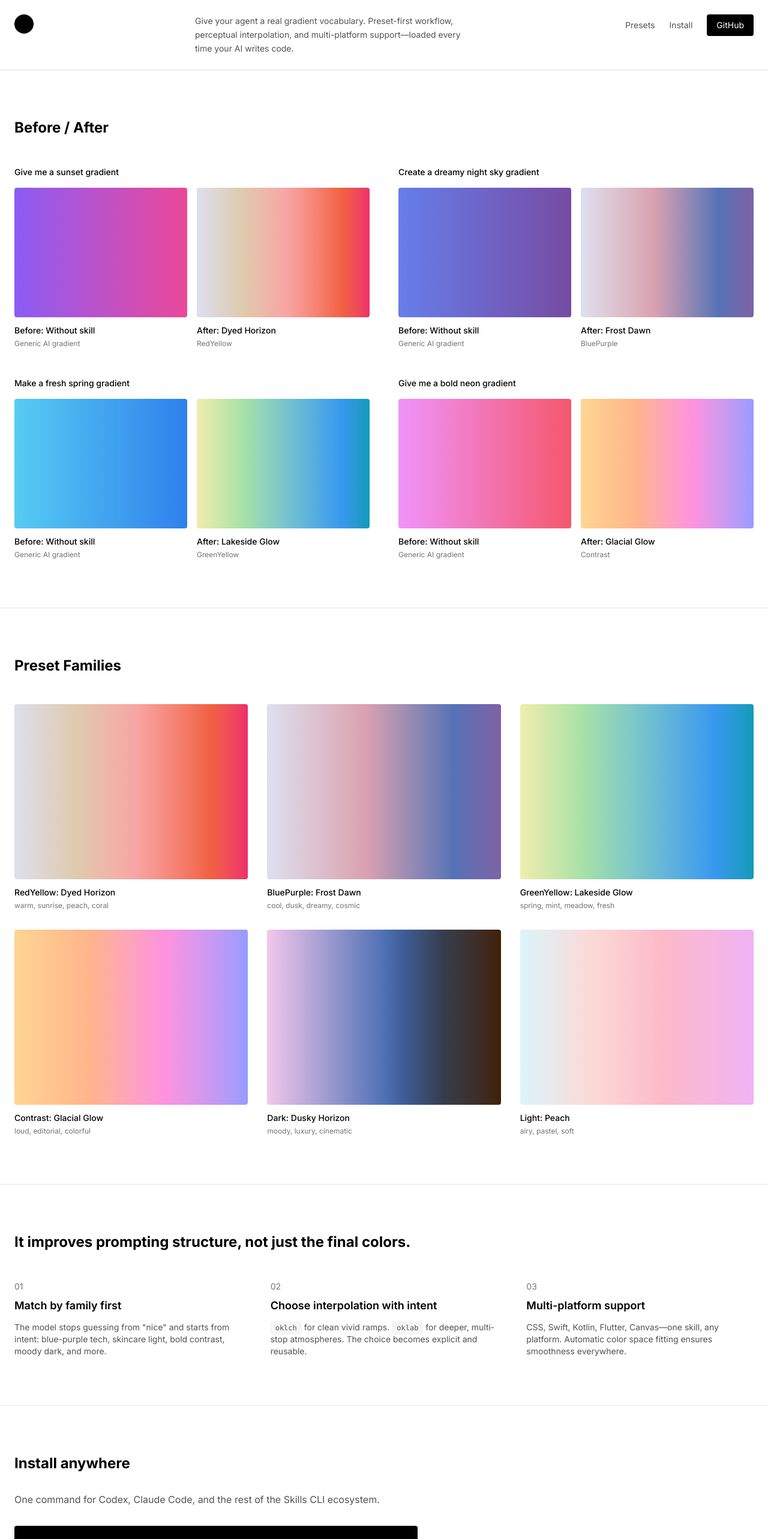
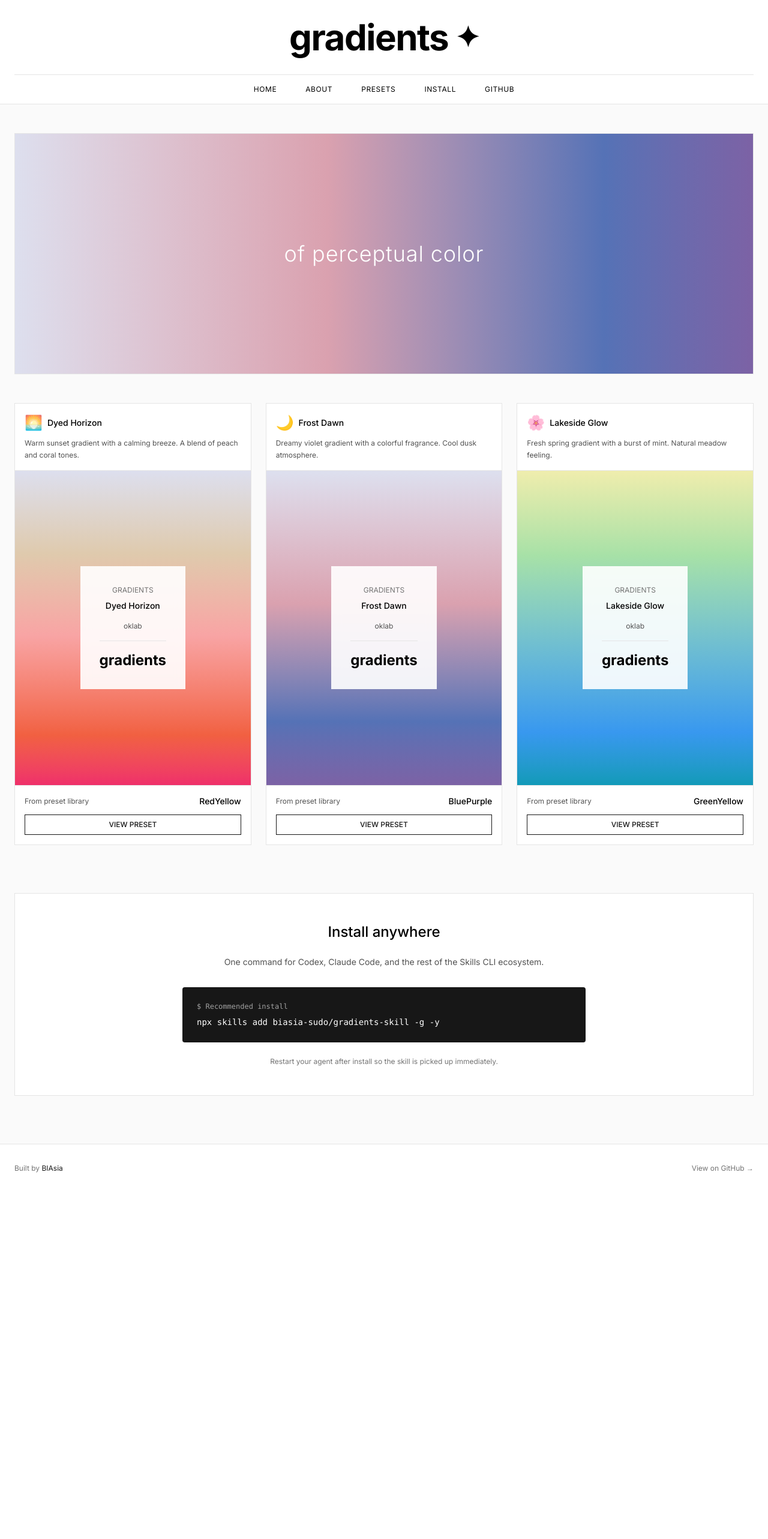
Before and after one commit to biasia-sudo/gradients-skill-site, a Next.js app: page / in a window 1280 px wide. Shown: the top 2566 px of the page at 60% size. After the commit the page ends 1988 px from the top, so only its background shows below. Built offline with nearby package versions, Linux system fonts and the light colour scheme.

Commit message:
Redesign: e-commerce style layout inspired by good nature reference

```diff
--- a/app/page.tsx
+++ b/app/page.tsx
@@ -2,17 +2,21 @@
 
 import { useEffect, useRef, useState } from 'react';
 
-function GradientCard({
+function GradientProductCard({
   gradient,
+  icon,
   title,
-  description
+  description,
+  price
 }: {
   gradient: string;
+  icon: string;
   title: string;
-  description?: string;
+  description: string;
+  price: string;
 }) {
   const ref = useRef<HTMLDivElement>(null);
-  const [direction, setDirection] = useState('90deg');
+  const [direction, setDirection] = useState('180deg');
 
   useEffect(() => {
     if (!ref.current) return;
@@ -27,14 +31,11 @@ function GradientCard({
       } else if (width > height) {
         setDirection('90deg');
       } else {
-        // Vertical: check if we need to reverse
-        // Extract first and last colors to check brightness
         const colorMatch = gradient.match(/#[0-9A-Fa-f]{6}/g);
         if (colorMatch && colorMatch.length >= 2) {
           const firstColor = colorMatch[0];
           const lastColor = colorMatch[colorMatch.length - 1];
 
-          // Calculate relative luminance (simplified)
           const getLuminance = (hex: string) => {
             const r = parseInt(hex.slice(1, 3), 16);
             const g = parseInt(hex.slice(3, 5), 16);
@@ -45,8 +46,6 @@ function GradientCard({
           const firstLum = getLuminance(firstColor);
           const lastLum = getLuminance(lastColor);
 
-          // If first color is lighter than last, reverse (0deg = bottom to top)
-          // Otherwise use 180deg (top to bottom)
           setDirection(firstLum > lastLum ? '0deg' : '180deg');
         } else {
           setDirection('180deg');
@@ -72,51 +71,36 @@ function GradientCard({
   }
 
   return (
-    <div className="group cursor-pointer">
-      <div
-        ref={ref}
-        className="w-full aspect-[4/3] rounded overflow-hidden relative"
-        style={{ background: gradientWithDirection }}
-      >
-        <div className="absolute inset-0 bg-black/0 group-hover:bg-black/10 transition-colors" />
+    <div className="bg-white border border-neutral-200">
+      {/* Header */}
+      <div className="p-4 border-b border-neutral-200">
+        <div className="flex items-center gap-2 mb-2">
+          <span className="text-2xl">{icon}</span>
+          <h3 className="text-sm font-medium">{title}</h3>
+        </div>
+        <p className="text-xs text-neutral-600 leading-relaxed">{description}</p>
       </div>
-      <div className="mt-3">
-        <div className="text-sm font-medium">{title}</div>
-        {description && (
-          <div className="text-xs text-neutral-500 mt-1">{description}</div>
-        )}
+
+      {/* Gradient Display */}
+      <div className="relative aspect-[3/4] p-8 flex items-center justify-center" style={{ background: gradientWithDirection }}>
+        <div className="bg-white/90 backdrop-blur-sm p-8 text-center max-w-[200px]">
+          <div className="text-xs text-neutral-500 mb-2">GRADIENTS</div>
+          <div className="text-sm font-medium mb-4">{title}</div>
+          <div className="text-xs text-neutral-600">oklab</div>
+          <div className="w-full h-px bg-neutral-200 my-4" />
+          <div className="text-2xl font-bold">gradients</div>
+        </div>
       </div>
-    </div>
-  );
-}
 
-function BeforeAfterGroup({
-  prompt,
-  beforeGradient,
-  afterGradient,
-  afterTitle,
-  afterFamily
-}: {
-  prompt: string;
-  beforeGradient: string;
-  afterGradient: string;
-  afterTitle: string;
-  afterFamily: string;
-}) {
-  return (
-    <div className="space-y-4">
-      <h3 className="text-sm font-medium">{prompt}</h3>
-      <div className="grid grid-cols-2 gap-4">
-        <GradientCard
-          gradient={beforeGradient}
-          title="Before: Without skill"
-          description="Generic AI gradient"
-        />
-        <GradientCard
-          gradient={afterGradient}
-          title={`After: ${afterTitle}`}
-          description={afterFamily}
-        />
+      {/* Footer */}
+      <div className="p-4 border-t border-neutral-200">
+        <div className="flex items-center justify-between mb-3">
+          <div className="text-xs text-neutral-600">From preset library</div>
+          <div className="text-sm font-medium">{price}</div>
+        </div>
+        <button className="w-full bg-white border border-neutral-900 text-neutral-900 py-2 text-xs font-medium hover:bg-neutral-900 hover:text-white transition-colors">
+          VIEW PRESET
+        </button>
       </div>
     </div>
   );
@@ -124,172 +108,91 @@ function BeforeAfterGroup({
 
 export default function Home() {
   return (
-    <main className="min-h-screen bg-white text-black">
+    <main className="min-h-screen bg-neutral-50">
       {/* Header */}
-      <header className="border-b border-neutral-200">
-        <div className="container mx-auto px-6 py-6">
-          <div className="flex items-start justify-between gap-8">
-            {/* Logo */}
-            <div className="flex-shrink-0">
-              <div className="w-8 h-8 bg-black rounded-full" />
-            </div>
+      <header className="bg-white border-b border-neutral-200">
+        <div className="container mx-auto px-6">
+          {/* Logo */}
+          <div className="py-8 text-center">
+            <h1 className="text-6xl font-bold tracking-tight flex items-center justify-center gap-3">
+              gradients
+              <span className="text-5xl">✦</span>
+            </h1>
+          </div>
 
-            {/* Description */}
-            <div className="flex-1 max-w-md">
-              <p className="text-sm text-neutral-600 leading-relaxed">
-                Give your agent a real gradient vocabulary. Preset-first workflow,
-                perceptual interpolation, and multi-platform support—loaded every time your AI writes code.
-              </p>
-            </div>
-
-            {/* Navigation */}
-            <nav className="flex items-center gap-6 text-sm">
-              <a href="#presets" className="text-neutral-600 hover:text-black">Presets</a>
-              <a href="#install" className="text-neutral-600 hover:text-black">Install</a>
+          {/* Navigation */}
+          <nav className="border-t border-neutral-200">
+            <div className="flex items-center justify-center gap-12 py-4 text-xs tracking-wider">
+              <a href="#home" className="hover:text-neutral-600">HOME</a>
+              <a href="#about" className="hover:text-neutral-600">ABOUT</a>
+              <a href="#presets" className="hover:text-neutral-600">PRESETS</a>
+              <a href="#install" className="hover:text-neutral-600">INSTALL</a>
               <a href="https://github.com/biasia-sudo/gradients-skill"
-                 className="bg-black text-white px-4 py-2 rounded hover:bg-neutral-800"
+                 className="hover:text-neutral-600"
                  target="_blank"
                  rel="noopener noreferrer">
-                GitHub
+                GITHUB
               </a>
-            </nav>
-          </div>
+            </div>
+          </nav>
         </div>
       </header>
 
-      {/* Before/After Grid */}
-      <section className="container mx-auto px-6 py-20">
-        <h2 className="text-2xl font-bold mb-12">Before / After</h2>
+      {/* Hero */}
+      <section className="container mx-auto px-6 py-12">
+        <div className="bg-white border border-neutral-200 overflow-hidden">
+          <div
+            className="relative h-[400px] flex items-center justify-center"
+            style={{
+              background: 'linear-gradient(90deg in oklab, #DDDFEE 0%, #DAA1AF 42.3%, #5572B6 79.8%, #7C62A5 100%)'
+            }}
+          >
+            <h2 className="text-4xl font-light text-white tracking-wide">
+              of perceptual color
+            </h2>
+          </div>
+        </div>
+      </section>
 
-        <div className="grid md:grid-cols-2 gap-12">
-          <BeforeAfterGroup
-            prompt="Give me a sunset gradient"
-            beforeGradient="linear-gradient(90deg, #8B5CF6 0%, #EC4899 100%)"
-            afterGradient="linear-gradient(in oklab, #DDDFEE 0%, #DFCAAD 26.4%, #F8A4A4 52.4%, #F16041 84.1%, #EF2F6A 100%)"
-            afterTitle="Dyed Horizon"
-            afterFamily="RedYellow"
+      {/* Products Grid */}
+      <section id="presets" className="container mx-auto px-6 pb-20">
+        <div className="grid md:grid-cols-3 gap-6">
+          <GradientProductCard
+            icon="🌅"
+            title="Dyed Horizon"
+            description="Warm sunset gradient with a calming breeze. A blend of peach and coral tones."
+            gradient="linear-gradient(in oklab, #DDDFEE 0%, #DFCAAD 26.4%, #F8A4A4 52.4%, #F16041 84.1%, #EF2F6A 100%)"
+            price="RedYellow"
           />
 
-          <BeforeAfterGroup
-            prompt="Create a dreamy night sky gradient"
-            beforeGradient="linear-gradient(90deg, #667EEA 0%, #764BA2 100%)"
-            afterGradient="linear-gradient(in oklab, #DDDFEE 0.5%, #DAA1AF 42.3%, #5572B6 79.8%, #7C62A5 100%)"
-            afterTitle="Frost Dawn"
-            afterFamily="BluePurple"
+          <GradientProductCard
+            icon="🌙"
+            title="Frost Dawn"
+            description="Dreamy violet gradient with a colorful fragrance. Cool dusk atmosphere."
+            gradient="linear-gradient(in oklab, #DDDFEE 0.5%, #DAA1AF 42.3%, #5572B6 79.8%, #7C62A5 100%)"
+            price="BluePurple"
           />
 
-          <BeforeAfterGroup
-            prompt="Make a fresh spring gradient"
-            beforeGradient="linear-gradient(90deg, #56CCF2 0%, #2F80ED 100%)"
-            afterGradient="linear-gradient(in oklab, #EFEDAD 0%, #A7E1A7 26.9%, #3898EF 83.2%, #119AB8 100%)"
-            afterTitle="Lakeside Glow"
-            afterFamily="GreenYellow"
-          />
-
-          <BeforeAfterGroup
-            prompt="Give me a bold neon gradient"
-            beforeGradient="linear-gradient(90deg, #F093FB 0%, #F5576C 100%)"
-            afterGradient="linear-gradient(in oklab, #FFD593 0%, #FFB48B 32.7%, #FF92DF 64.4%, #989BFF 100%)"
-            afterTitle="Glacial Glow"
-            afterFamily="Contrast"
+          <GradientProductCard
+            icon="🌸"
+            title="Lakeside Glow"
+            description="Fresh spring gradient with a burst of mint. Natural meadow feeling."
+            gradient="linear-gradient(in oklab, #EFEDAD 0%, #A7E1A7 26.9%, #3898EF 83.2%, #119AB8 100%)"
+            price="GreenYellow"
           />
         </div>
       </section>
 
-      {/* Preset Families */}
-      <section id="presets" className="border-t border-neutral-200">
-        <div className="container mx-auto px-6 py-20">
-          <h2 className="text-2xl font-bold mb-12">Preset Families</h2>
-
-          <div className="grid md:grid-cols-3 gap-8">
-            <GradientCard
-              gradient="linear-gradient(in oklab, #DDDFEE 0%, #DFCAAD 26.4%, #F8A4A4 52.4%, #F16041 84.1%, #EF2F6A 100%)"
-              title="RedYellow: Dyed Horizon"
-              description="warm, sunrise, peach, coral"
-            />
-
-            <GradientCard
-              gradient="linear-gradient(in oklab, #DDDFEE 0.5%, #DAA1AF 42.3%, #5572B6 79.8%, #7C62A5 100%)"
-              title="BluePurple: Frost Dawn"
-              description="cool, dusk, dreamy, cosmic"
-            />
-
-            <GradientCard
-              gradient="linear-gradient(in oklab, #EFEDAD 0%, #A7E1A7 26.9%, #3898EF 83.2%, #119AB8 100%)"
-              title="GreenYellow: Lakeside Glow"
-              description="spring, mint, meadow, fresh"
-            />
-
-            <GradientCard
-              gradient="linear-gradient(in oklab, #FFD593 0%, #FFB48B 32.7%, #FF92DF 64.4%, #989BFF 100%)"
-              title="Contrast: Glacial Glow"
-              description="loud, editorial, colorful"
-            />
-
-            <GradientCard
-              gradient="linear-gradient(in oklab, #F2C7EB 0%, #4F70B5 50%, #3D5C94 59%, #363D4F 75%, #402105 100%)"
-              title="Dark: Dusky Horizon"
-              description="moody, luxury, cinematic"
-            />
-
-            <GradientCard
-              gradient="linear-gradient(in oklab, #D9F5FA 0%, #FCD9D6 31%, #FCBAC9 61%, #F0B2F5 100%)"
-              title="Light: Peach"
-              description="airy, pastel, soft"
-            />
-          </div>
-        </div>
-      </section>
-
-      {/* How it works */}
-      <section className="border-t border-neutral-200">
-        <div className="container mx-auto px-6 py-20">
-          <h2 className="text-2xl font-bold mb-12">
-            It improves prompting structure, not just the final colors.
-          </h2>
-
-          <div className="grid md:grid-cols-3 gap-12">
-            <div>
-              <div className="text-sm text-neutral-500 mb-2">01</div>
-              <h3 className="text-lg font-semibold mb-3">Match by family first</h3>
-              <p className="text-sm text-neutral-600">
-                The model stops guessing from "nice" and starts from intent: blue-purple tech,
-                skincare light, bold contrast, moody dark, and more.
-              </p>
-            </div>
-
-            <div>
-              <div className="text-sm text-neutral-500 mb-2">02</div>
-              <h3 className="text-lg font-semibold mb-3">Choose interpolation with intent</h3>
-              <p className="text-sm text-neutral-600">
-                <code className="bg-neutral-100 px-2 py-1 rounded text-xs">oklch</code> for clean vivid ramps.
-                <code className="bg-neutral-100 px-2 py-1 rounded text-xs ml-1">oklab</code> for deeper,
-                multi-stop atmospheres. The choice becomes explicit and reusable.
-              </p>
-            </div>
-
-            <div>
-              <div className="text-sm text-neutral-500 mb-2">03</div>
-              <h3 className="text-lg font-semibold mb-3">Multi-platform support</h3>
-              <p className="text-sm text-neutral-600">
-                CSS, Swift, Kotlin, Flutter, Canvas—one skill, any platform.
-                Automatic color space fitting ensures smoothness everywhere.
-              </p>
-            </div>
-          </div>
-        </div>
-      </section>
-
-      {/* Install */}
-      <section id="install" className="border-t border-neutral-200">
-        <div className="container mx-auto px-6 py-20">
-          <h2 className="text-2xl font-bold mb-8">Install anywhere</h2>
-          <p className="text-neutral-600 mb-8 max-w-2xl">
+      {/* Install Section */}
+      <section id="install" className="container mx-auto px-6 pb-20">
+        <div className="bg-white border border-neutral-200 p-12 text-center">
+          <h2 className="text-2xl font-medium mb-6">Install anywhere</h2>
+          <p className="text-sm text-neutral-600 mb-8 max-w-2xl mx-auto">
             One command for Codex, Claude Code, and the rest of the Skills CLI ecosystem.
           </p>
 
-          <div className="bg-black text-white p-6 rounded font-mono text-sm mb-6 max-w-2xl">
-            <div className="text-neutral-400 mb-2 text-xs">Recommended install</div>
+          <div className="bg-neutral-900 text-white p-6 rounded font-mono text-sm mb-6 max-w-2xl mx-auto text-left">
+            <div className="text-neutral-400 mb-2 text-xs">$ Recommended install</div>
             <div>npx skills add biasia-sudo/gradients-skill -g -y</div>
           </div>
 
@@ -300,14 +203,14 @@ export default function Home() {
       </section>
 
       {/* Footer */}
-      <footer className="border-t border-neutral-200">
-        <div className="container mx-auto px-6 py-12">
-          <div className="flex justify-between items-center text-sm text-neutral-500">
+      <footer className="border-t border-neutral-200 bg-white">
+        <div className="container mx-auto px-6 py-8">
+          <div className="flex justify-between items-center text-xs text-neutral-500">
             <div>
               Built by{' '}
               <a
                 href="https://github.com/biasia-sudo"
-                className="text-black hover:underline"
+                className="text-neutral-900 hover:underline"
                 target="_blank"
                 rel="noopener noreferrer"
               >
@@ -316,7 +219,7 @@ export default function Home() {
             </div>
             <a
               href="https://github.com/biasia-sudo/gradients-skill"
-              className="hover:text-black"
+              className="hover:text-neutral-900"
               target="_blank"
               rel="noopener noreferrer"
             >
```
